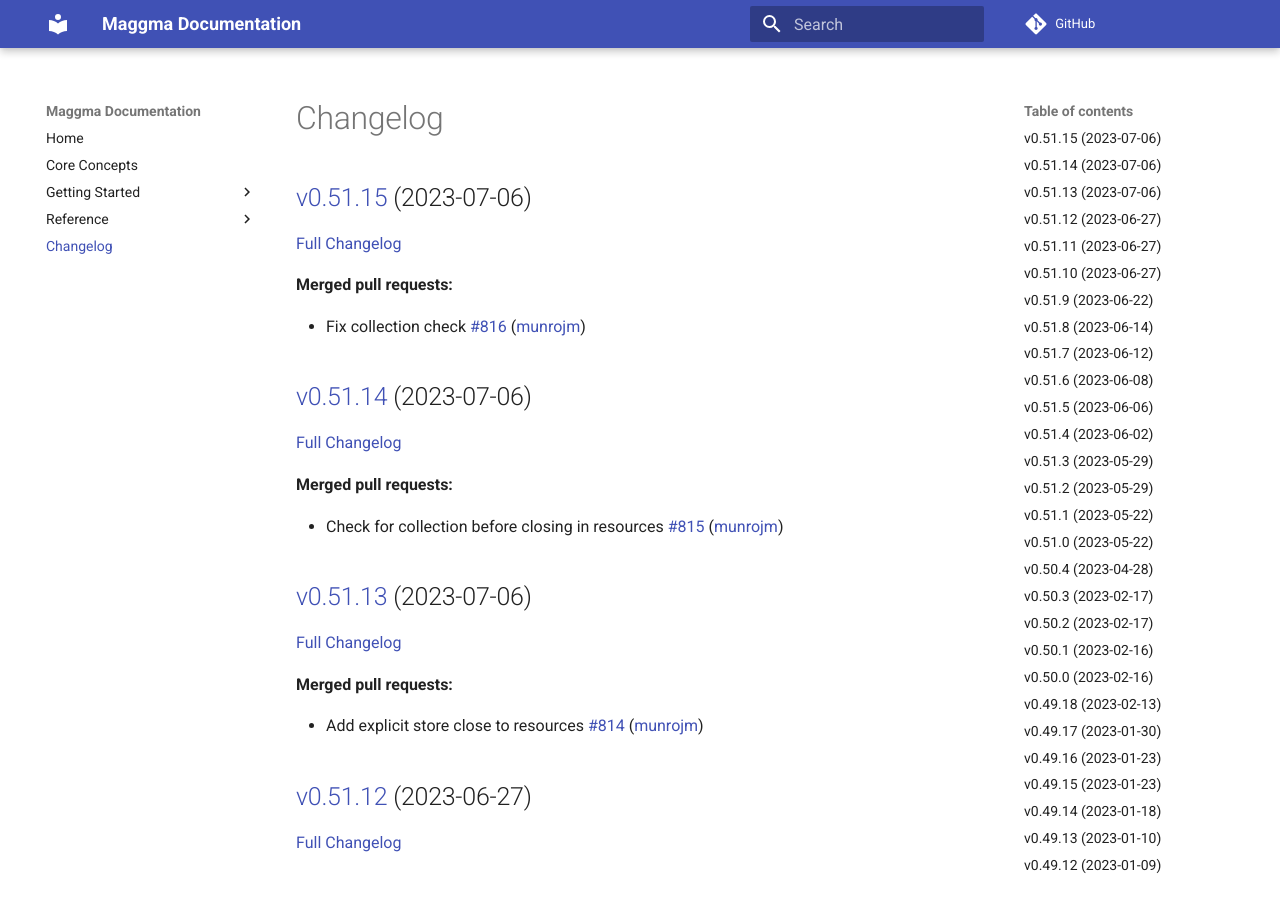
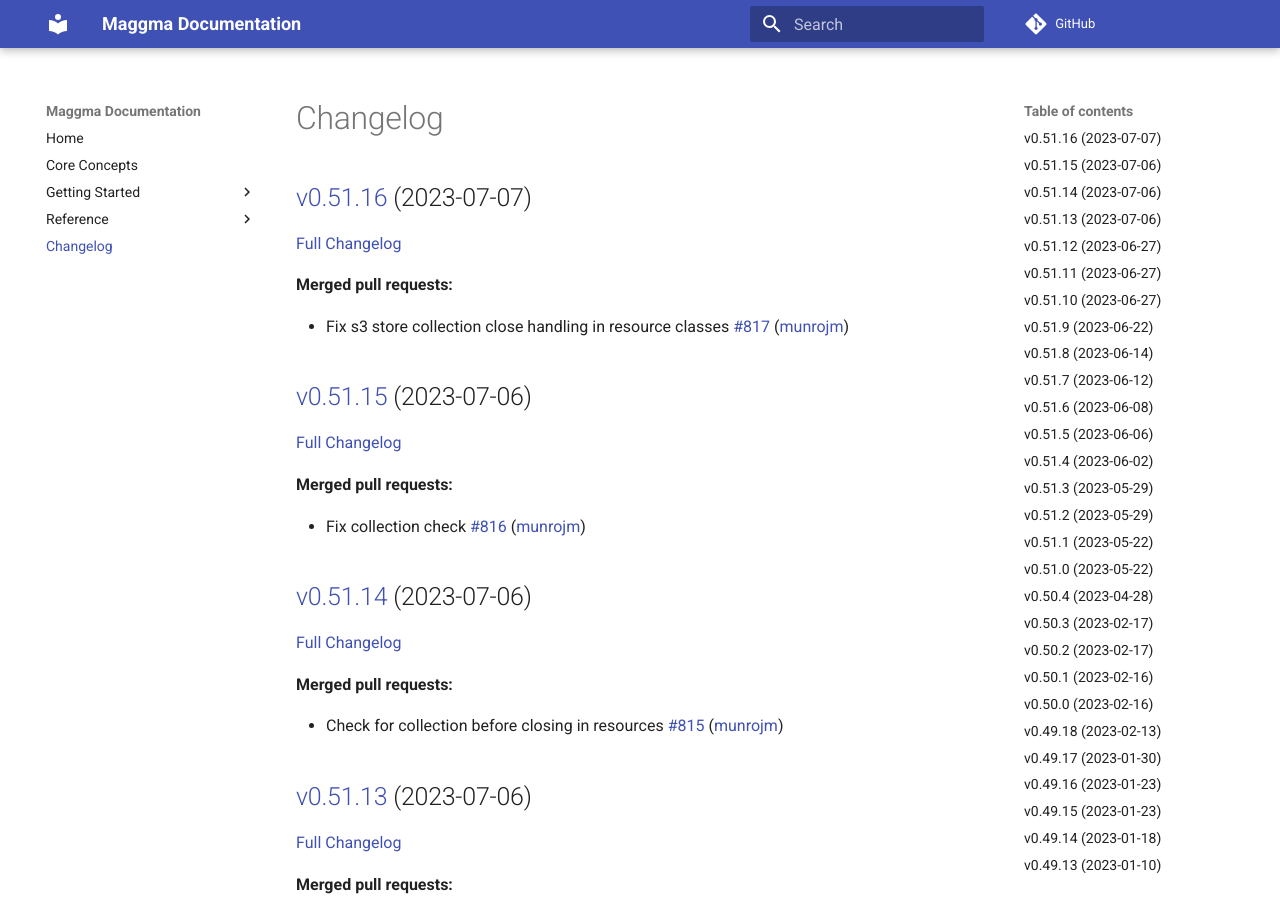
Before and after one commit to materialsproject/maggma, an MkDocs documentation site: the page built from docs/CHANGELOG.md, in a window 1280 px wide and 900 px high. Built offline with MkDocs 1.6.1 and Material for MkDocs 9.7.7, drawn with Linux system fonts in a browser that asks for light colours; comment, search, counter and statistics services are not loaded; some of the changed text lies outside the part shown.

Commit message:
Updated CHANGELOG.md

```diff
--- a/docs/CHANGELOG.md
+++ b/docs/CHANGELOG.md
@@ -1,4 +1,12 @@
 # Changelog
+
+## [v0.51.16](https://github.com/materialsproject/maggma/tree/v0.51.16) (2023-07-07)
+
+[Full Changelog](https://github.com/materialsproject/maggma/compare/v0.51.15...v0.51.16)
+
+**Merged pull requests:**
+
+- Fix s3 store collection close handling in resource classes [\#817](https://github.com/materialsproject/maggma/pull/817) ([munrojm](https://github.com/munrojm))
 
 ## [v0.51.15](https://github.com/materialsproject/maggma/tree/v0.51.15) (2023-07-06)
 
@@ -245,19 +253,19 @@
 
 ## [v0.49.9](https://github.com/materialsproject/maggma/tree/v0.49.9) (2022-11-01)
 
-[Full Changelog](https://github.com/materialsproject/maggma/compare/v0.49.8...v0.49.9)
+[Full Changelog](https://github.com/materialsproject/maggma/compare/v0.49.7...v0.49.9)
 
 **Merged pull requests:**
 
 - Parse datetime with dateutil [\#741](https://github.com/materialsproject/maggma/pull/741) ([munrojm](https://github.com/munrojm))
 
+## [v0.49.7](https://github.com/materialsproject/maggma/tree/v0.49.7) (2022-10-25)
+
+[Full Changelog](https://github.com/materialsproject/maggma/compare/v0.49.8...v0.49.7)
+
 ## [v0.49.8](https://github.com/materialsproject/maggma/tree/v0.49.8) (2022-10-25)
 
-[Full Changelog](https://github.com/materialsproject/maggma/compare/v0.49.7...v0.49.8)
-
-## [v0.49.7](https://github.com/materialsproject/maggma/tree/v0.49.7) (2022-10-25)
-
-[Full Changelog](https://github.com/materialsproject/maggma/compare/v0.49.6...v0.49.7)
+[Full Changelog](https://github.com/materialsproject/maggma/compare/v0.49.6...v0.49.8)
 
 **Merged pull requests:**
 
@@ -562,19 +570,19 @@
 
 ## [v0.36.0](https://github.com/materialsproject/maggma/tree/v0.36.0) (2021-12-06)
 
-[Full Changelog](https://github.com/materialsproject/maggma/compare/v0.34.0...v0.36.0)
+[Full Changelog](https://github.com/materialsproject/maggma/compare/v0.35.0...v0.36.0)
 
 **Merged pull requests:**
 
 - Added on-disk MongoDB compatible MontyStore [\#514](https://github.com/materialsproject/maggma/pull/514) ([utf](https://github.com/utf))
 
+## [v0.35.0](https://github.com/materialsproject/maggma/tree/v0.35.0) (2021-12-01)
+
+[Full Changelog](https://github.com/materialsproject/maggma/compare/v0.34.0...v0.35.0)
+
 ## [v0.34.0](https://github.com/materialsproject/maggma/tree/v0.34.0) (2021-12-01)
 
-[Full Changelog](https://github.com/materialsproject/maggma/compare/v0.35.0...v0.34.0)
-
-## [v0.35.0](https://github.com/materialsproject/maggma/tree/v0.35.0) (2021-12-01)
-
-[Full Changelog](https://github.com/materialsproject/maggma/compare/v0.33.2...v0.35.0)
+[Full Changelog](https://github.com/materialsproject/maggma/compare/v0.33.2...v0.34.0)
 
 **Merged pull requests:**
 
```
